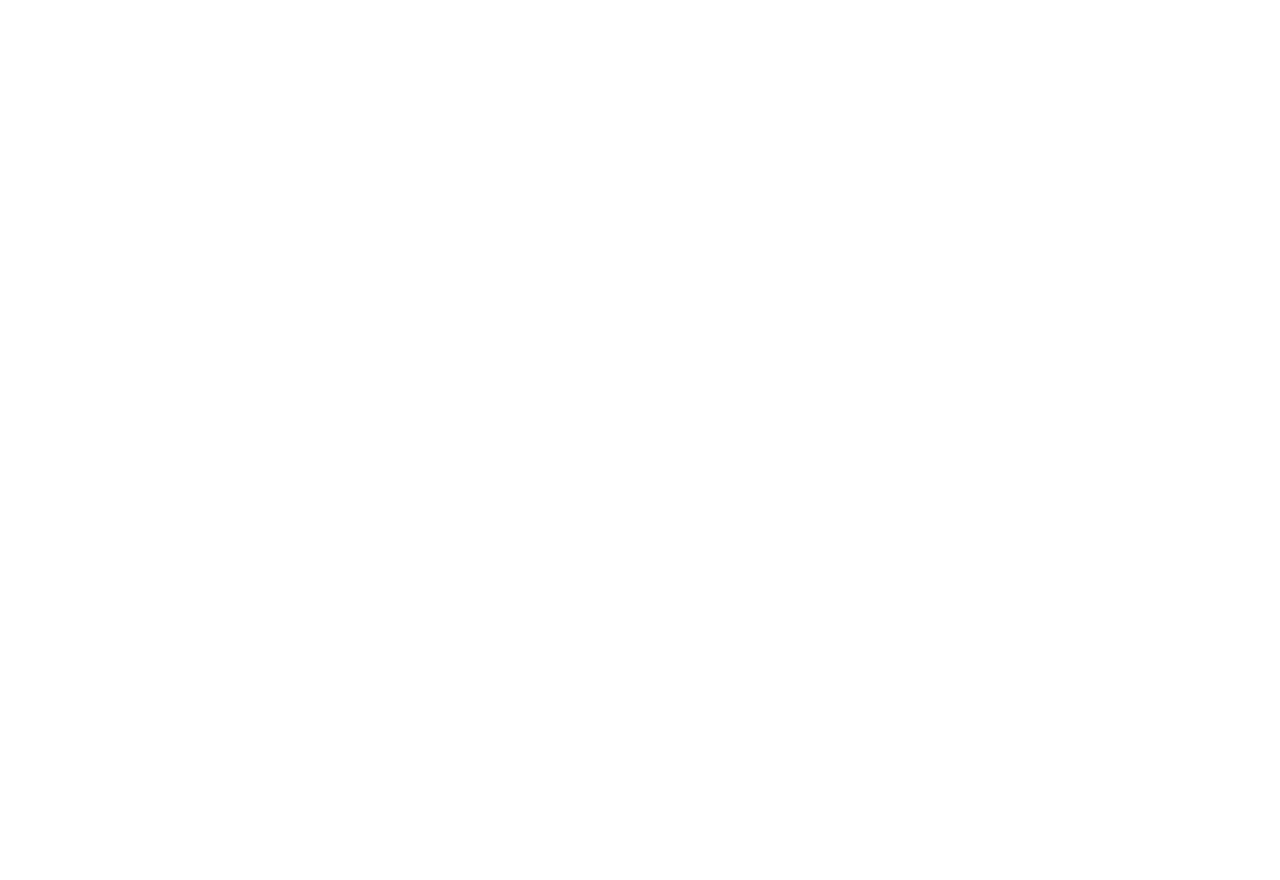
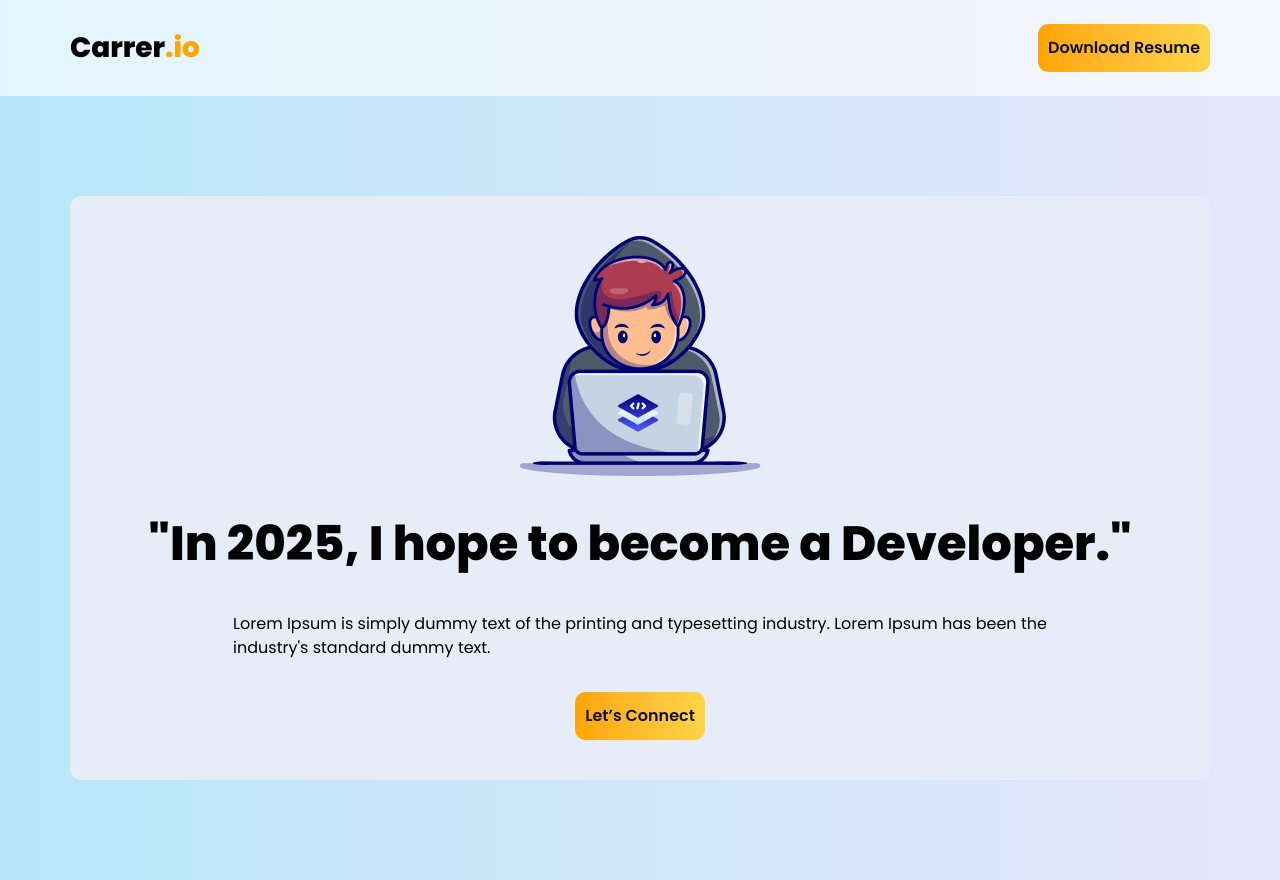
Before and after one commit to Sahidulislam05/The-Career-Mission, a plain HTML site: page index.html in a window 1280 px wide. Before the commit the page ends 800 px from the top, so only its background shows below. Drawn offline with nearby package versions, Linux system fonts and the light colour scheme.

Commit message:
added navbar

```diff
--- a/index.html
+++ b/index.html
@@ -1,11 +1,51 @@
 <!DOCTYPE html>
 <html lang="en">
-<head>
-    <meta charset="UTF-8">
-    <meta name="viewport" content="width=device-width, initial-scale=1.0">
+  <head>
+    <meta charset="UTF-8" />
+    <meta name="viewport" content="width=device-width, initial-scale=1.0" />
     <title>The-Career-Mission</title>
-</head>
-<body>
-
-</body>
+    <script src="https://cdn.jsdelivr.net/npm/@tailwindcss/browser@4"></script>
+    <link rel="stylesheet" href="./tailwind.init.css" />
+  </head>
+  <body class="font-poppins bg-gradient-to-r from-[#B8E7FA] to-[#E6E6FA]">
+    <header class="bg-[#FFFFFF99]">
+      <nav
+        class="flex justify-between items-center max-w-[1140px] mt-0 mb-0 ml-auto mr-auto pt-6 pb-6"
+      >
+        <h1 class="text-[1.75rem] font-extrabold">
+          Carrer<span class="text-[#FFA500]">.io</span>
+        </h1>
+        <a href="">
+          <button
+            class="bg-gradient-to-r from-[#FFA500] to-[#FFD447] rounded-[10px] px-[10px] py-[12px] text-[#0D1321] text-[1rem] font-semibold"
+          >
+            Download Resume
+          </button>
+        </a>
+      </nav>
+    </header>
+    <main>
+      <section
+        class="flex flex-col justify-start items-center bg-[#E6EDF9] px-[60px] py-[40px] max-w-[1140px] mt-[100px] mb-[100px] ml-auto mr-auto rounded-xl gap-[32px]"
+      >
+        <img src="./assets/hero-developer.png" alt="" />
+        <h2 class="text-[3rem] font-extrabold text-center">
+          "In 2025, I hope to become a Developer."
+        </h2>
+        <p class="">
+          Lorem Ipsum is simply dummy text of the printing and typesetting
+          industry. Lorem Ipsum has been the <br />industry's standard dummy
+          text.
+        </p>
+        <a href=""
+          ><button
+            class="bg-gradient-to-r from-[#FFA500] to-[#FFD447] rounded-[10px] px-[10px] py-[12px] text-[#0D1321] text-[1rem] font-semibold"
+          >
+            Let’s Connect
+          </button>
+        </a>
+      </section>
+    </main>
+    <footer></footer>
+  </body>
 </html>
--- /dev/null
+++ b/tailwind.init.css
@@ -0,0 +1,9 @@
+@import url('https://fonts.googleapis.com/css2?family=Poppins:ital,wght@0,100;0,200;0,300;0,400;0,500;0,600;0,700;0,800;0,900;1,100;1,200;1,300;1,400;1,500;1,600;1,700;1,800;1,900&display=swap');
+
+@import "tailwindcss";
+
+@layer utilities{
+    .font-poppins{
+         font-family: "Poppins", sans-serif;
+    }
+}
```
